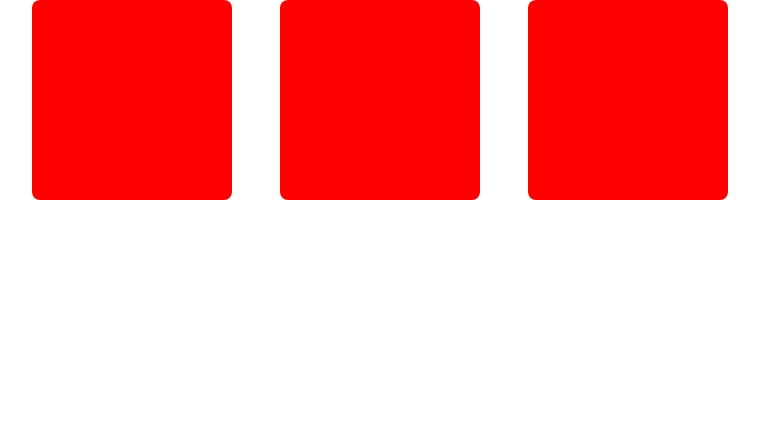
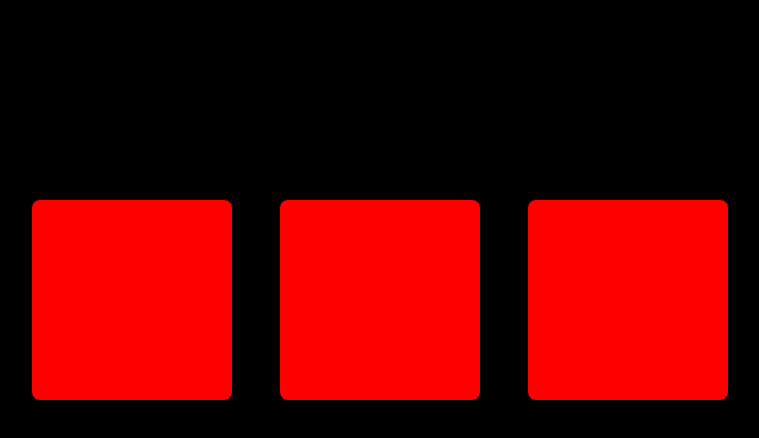
Before and after one commit to Breno-santana/digital-clock, a plain HTML site: page index.html in a window 1280 px wide. Shown: the whole page, without its empty margins (260-1019 px from the left). Drawn offline with Linux system fonts and the light colour scheme.

Commit message:
1 file modified

```diff
--- a/styles.css
+++ b/styles.css
@@ -2,9 +2,11 @@
   box-sizing: border-box;
   padding: 0;
   margin: 0;
+  font-family: Arial, Helvetica, sans-serif;
 }
 
 body {
+  background: #000;
   position: relative;
   display: flex;
   justify-content: center;
@@ -19,6 +21,7 @@ main {
   justify-content: center;
   gap: 3rem;
   top: 50%;
+  transform: translateY(100%);
 }
 
 div {
@@ -26,4 +29,8 @@ div {
   height: 12.5rem;
   background: red;
   border-radius: 0.5rem;
+  display: flex;
+  align-items: center;
+  justify-content: center;
+  font-size: 5.5rem;
 }
```
